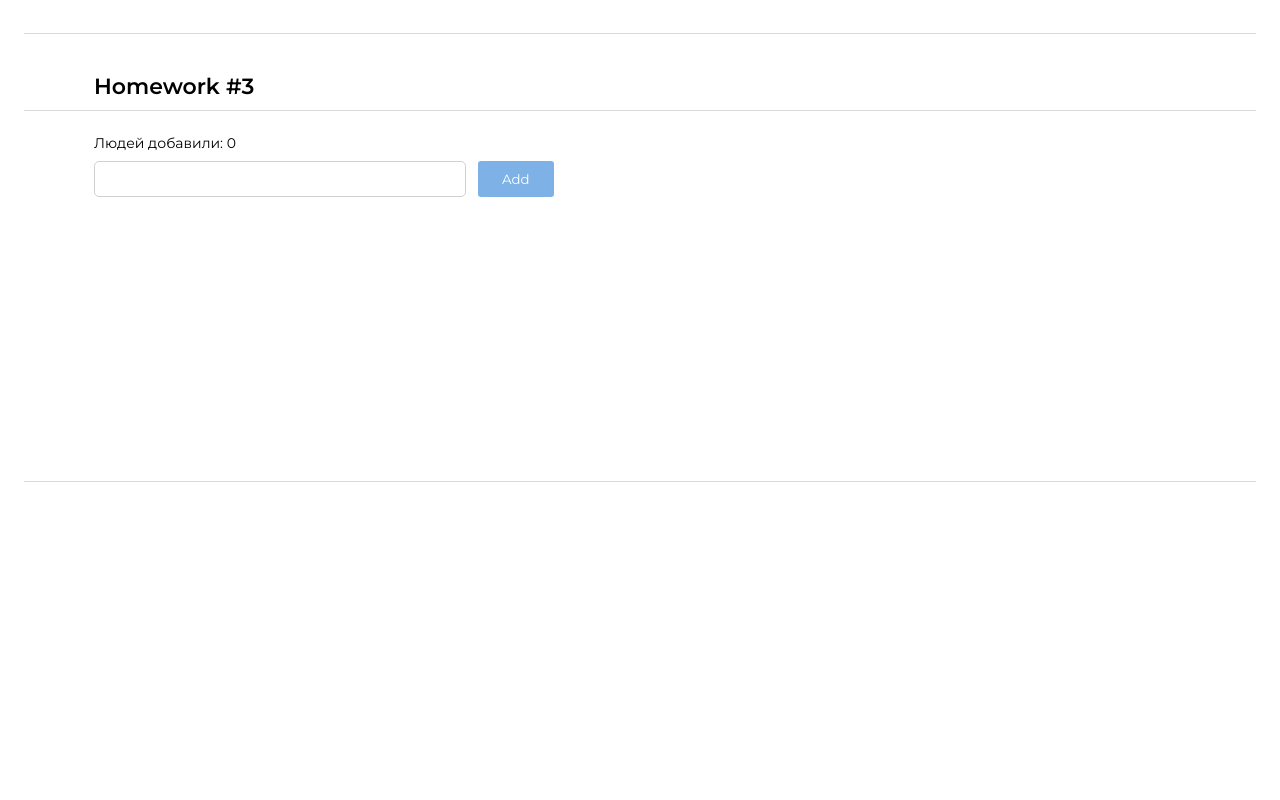
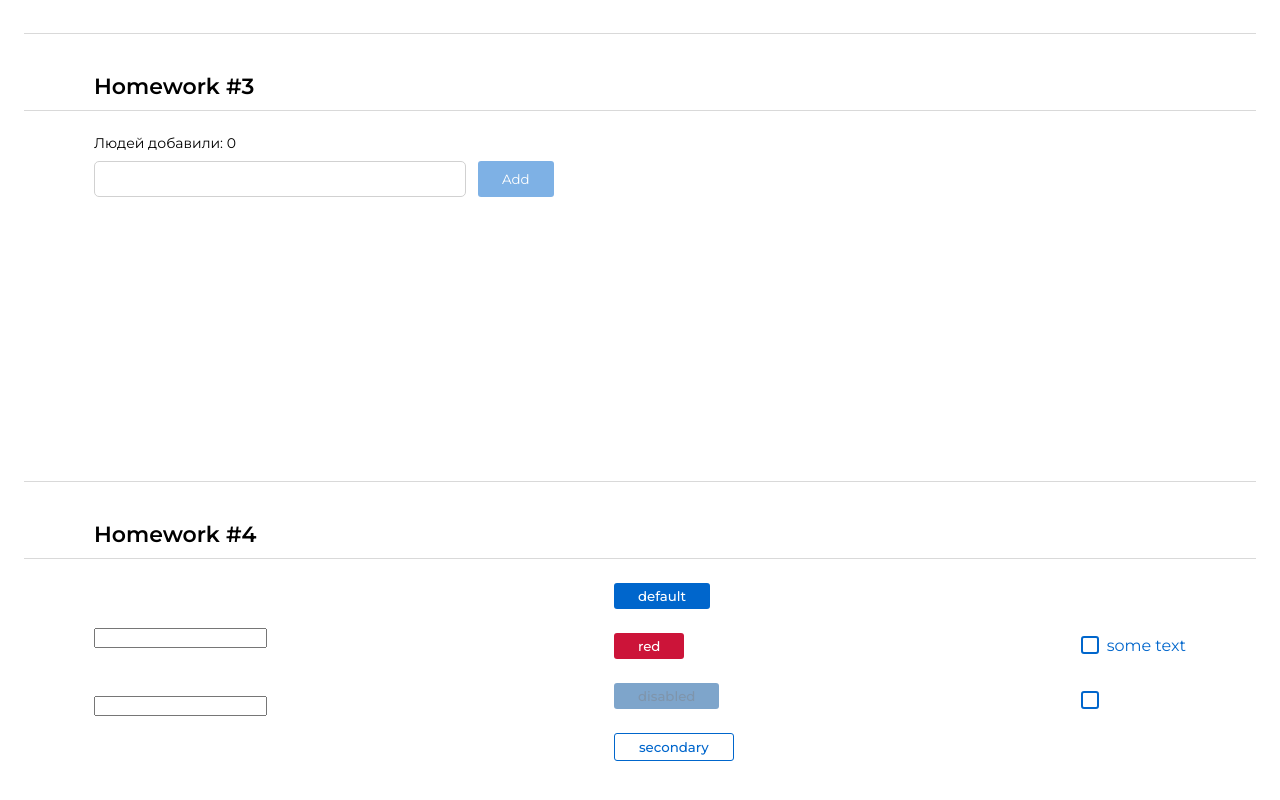
Before and after one commit to golzi99/hw2, a React (Create React App) app: page / in a window 1280 px wide. Shown: the part 847-1647 px from the top of the page. Before the commit the page ends 1353 px from the top, so only its background shows below. Built offline with nearby package versions, Linux system fonts and the light colour scheme.

Commit message:
home4 buttons

```diff
--- a/src/s1-main/App.tsx
+++ b/src/s1-main/App.tsx
@@ -3,6 +3,7 @@ import s from './App.module.css'
 import HW2 from '../s2-homeworks/hw02/HW2';
 import HW1 from '../s2-homeworks/hw01/HW1';
 import HW3 from '../s2-homeworks/hw03/HW3';
+import HW4 from '../s2-homeworks/hw04/HW4';
 
 function App() {
     return (
@@ -11,7 +12,7 @@ function App() {
             {/*раскомментировать по ходу выполнения*/}
             <HW2/>
             <HW3/>
-            {/*<HW4/>*/}
+            <HW4/>
 
             {/*при выполнении дз 5 и более - закомментировать здесь дз 1-4, так как они есть внутри дз 5*/}
             {/*<HW5/>*/}
--- a/src/s2-homeworks/hw04/HW4.tsx
+++ b/src/s2-homeworks/hw04/HW4.tsx
@@ -11,7 +11,7 @@ import Stand from './Stand'
 
 const HW4 = () => {
     return (
-        <div id={'hw4'}>
+        <div id={'hw4'} style={{width: '100%'}}>
             <div className={s2.hwTitle}>Homework #4</div>
             {/*демонстрация возможностей компонент:*/}
             <div className={s2.hw}>
--- a/src/s2-homeworks/hw04/common/c2-SuperButton/SuperButton.module.css
+++ b/src/s2-homeworks/hw04/common/c2-SuperButton/SuperButton.module.css
@@ -1,36 +1,58 @@
 .button {
+    outline: none;
+    border: none;
+    padding: 5px 24px;
+    border-radius: 3px;
+    color: rgba(255, 255, 255, 1);
+    font-family: 'Montserrat', sans-serif;
+    font-weight: 500;
 }
 
 .disabled {
+    background: rgba(0, 77, 153, 1);
+    color: rgba(0, 46, 92, 1);
+    opacity: 0.5;
 }
 
 .secondary {
+    color: rgba(0, 102, 204, 1);
+    background: transparent;
+    border: 1px solid rgba(0, 102, 204, 1)
 }
 
 .default {
+    background: rgba(0, 102, 204, 1);
 }
 
 .red {
+    background: rgba(204, 20, 57, 1);
 }
 
 .default:hover {
+    background: rgba(0, 128, 255, 1);
 }
 
 .red:hover {
+    background: rgba(255, 26, 71, 1);
 }
 
 .secondary:hover {
+    background: rgba(229, 240, 250, 1);
 }
 
 
 .default:active {
+    background: rgba(0, 89, 178, 1);
 }
 
 .secondary:active {
+    background: rgba(201, 229, 255, 1);
 }
 
 .red:active {
+    background: rgba(178, 18, 50, 1);
 }
 
 .button:disabled {
+
 }
--- a/src/s2-homeworks/hw04/common/c2-SuperButton/SuperButton.tsx
+++ b/src/s2-homeworks/hw04/common/c2-SuperButton/SuperButton.tsx
@@ -18,11 +18,14 @@ const SuperButton: React.FC<SuperButtonPropsType> = (
     }
 ) => {
     const finalClassName = s.button
-        // + (disabled
-        //         ? ...
-        //         : xType === 'red'
-        //             ? ...
+        + (disabled
+                ? ' ' + s.disabled
+                : xType === 'red'
+                    ? ' ' + s.red :
+                xType === 'secondary'
+                    ? ' ' + s.secondary : ' ' + s.default)
         + (className ? ' ' + className : '') // задачка на смешивание классов
+
 
     return (
         <button
```
